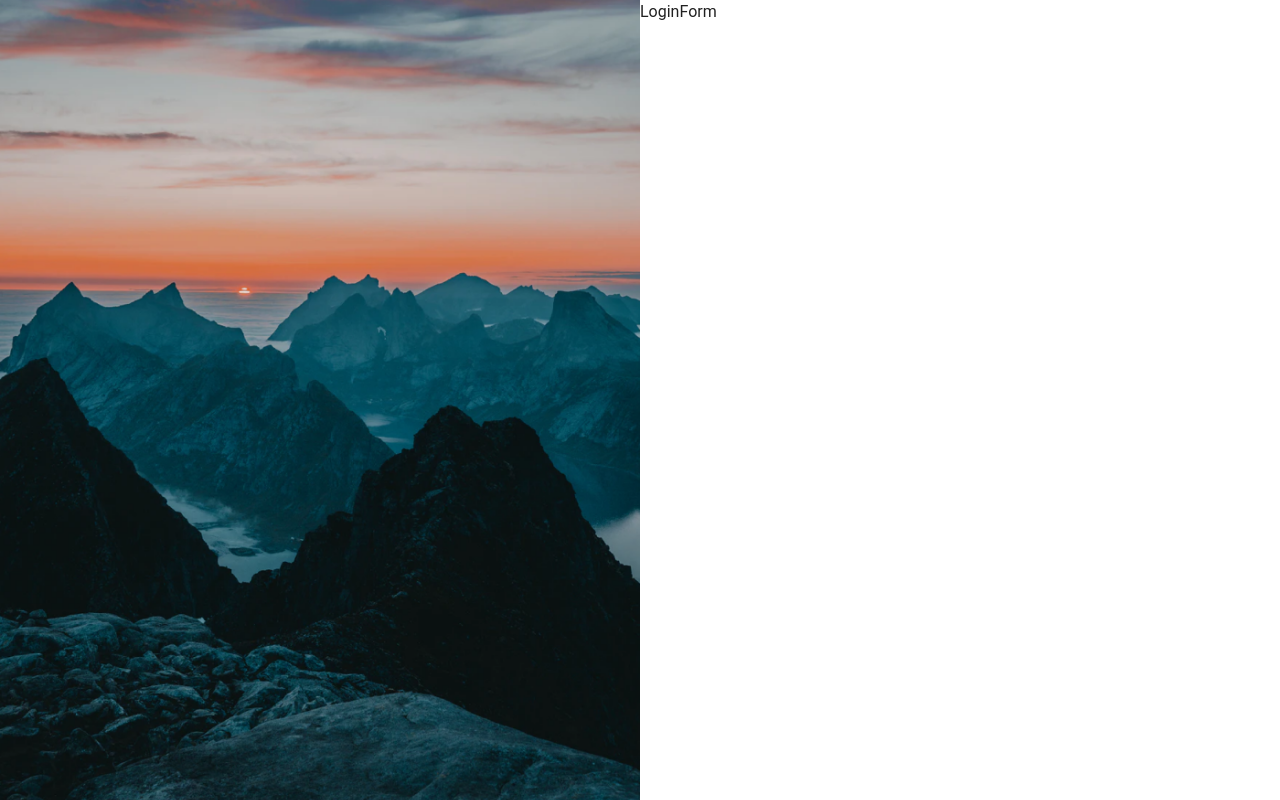
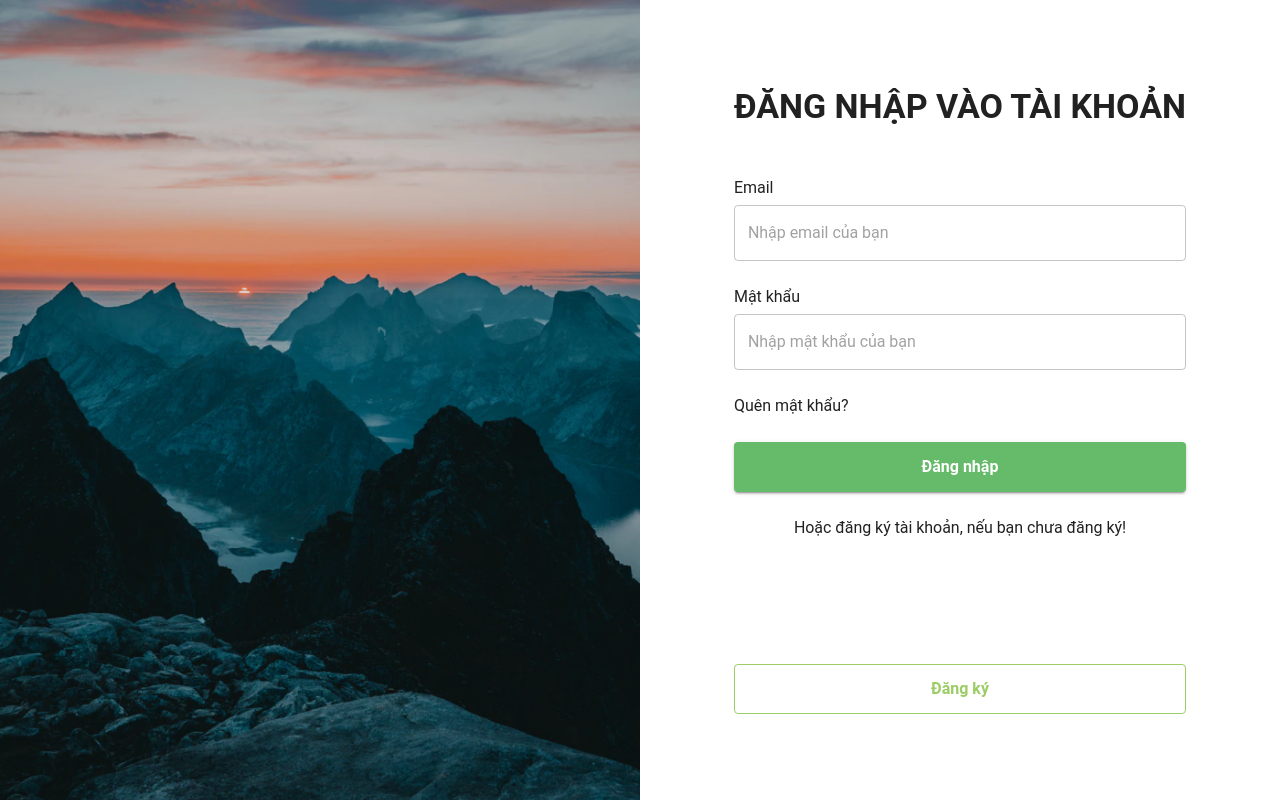
Before and after one commit to zinza-academy/nextjs-tienvh, a Next.js app in the folder nextjs-tienvh/: page /user/login in a window 1280 px wide. Built offline with nearby package versions, Linux system fonts and the light colour scheme.

Commit message:
feat: create layout

```diff
--- a/nextjs-tienvh/src/components/user/LoginForm.tsx
+++ b/nextjs-tienvh/src/components/user/LoginForm.tsx
@@ -1,9 +1,107 @@
-import React from 'react'
+'use client';
+import Box from '@mui/material/Box';
+import Button from '@mui/material/Button';
+import TextField from '@mui/material/TextField';
+import Typography from '@mui/material/Typography';
+import Link from 'next/link';
+import { useRouter } from 'next/navigation';
+import { Container } from '@mui/material';
+import { useState } from 'react'
+import { useForm } from 'react-hook-form';
 
-function LoginForm() {
+interface LoginFormData {
+  email: string,
+  password: string
+}
+export default  function LoginForm() {
+  const [isSubmitting, setIsSubmitting] = useState(false);
+  const router = useRouter();
+  const {
+    register,
+    handleSubmit,
+    formState: { errors, isValid },
+  } = useForm<LoginFormData>({
+    defaultValues: {
+      email: "",
+      password: ""
+    },
+    mode: "onChange",
+  });
+
   return (
-    <div>LoginForm</div>
-  )
+    <Container
+      sx={{
+        display: "flex",
+        justifyContent: "center",
+        alignItems: "center",
+        minHeight: "100vh",
+        padding: '20px'
+      }}
+    >
+      <Box component="form" sx={{display: 'flex', justifyContent: 'center', flexDirection: 'column', gap: 3, padding: '20px', boxSizing: 'border-box'}}>
+        <Typography variant="h4" sx={{ fontWeight:'bold'}} mb={3}>
+          Đăng nhập vào tài khoản
+        </Typography>
+
+        <Box sx={{display: 'flex', flexDirection: 'column'}}>
+          <label style={{paddingBottom: '5px'}}>Email</label>
+          <TextField
+            type="email"
+            placeholder="Nhập email của bạn"
+          />
+        </Box>
+
+        <Box sx={{display: 'flex', flexDirection: 'column'}}>
+          <label style={{paddingBottom: '5px'}}>Mật khẩu</label>
+          <TextField
+            type="password"
+            placeholder="Nhập mật khẩu của bạn"
+          />
+        </Box>
+
+        <Link className="forgot-pass" href="/user/forgot-password">Quên mật khẩu?</Link>
+
+        <Button
+          type="submit"
+          variant="contained"
+          fullWidth
+          disabled={isSubmitting}
+          sx={{
+            fontWeight: 'bold',
+            fontSize: '16px',
+            backgroundColor: "#66bb6a",
+            height: '50px',
+            "&:hover": {
+              backgroundColor: "#66bb6a",
+              opacity: 0.9,
+            },
+          }}
+        >
+          {isSubmitting ? 'Đang đăng nhập...' : 'Đăng nhập'}
+        </Button>
+
+        <Typography sx={{textAlign: 'center'}}>
+          Hoặc đăng ký tài khoản, nếu bạn chưa đăng ký!
+        </Typography>
+
+        <Button
+          variant="outlined"
+          fullWidth
+          sx={{
+            fontWeight: 'bold',
+            fontSize: '16px',
+            color: '#9ccc65',
+            borderColor: "#9ccc65",
+            height: '50px',
+            marginTop: '100px',
+            "&:hover": {
+              opacity: 0.9,
+            },
+          }}
+        >
+          Đăng ký
+        </Button>
+      </Box>
+    </Container>
+  );
 }
-
-export default LoginForm
--- a/nextjs-tienvh/src/lib/theme.ts
+++ b/nextjs-tienvh/src/lib/theme.ts
@@ -13,16 +13,62 @@ const theme = createTheme({
       'sans-serif',
     ].join(','),
     h1: {
-      fontSize: '2.5rem',
-      fontWeight: 500,
+      fontSize: '6rem',
+      fontWeight: 'light',
+      letterSpacing: '-0.6px'
     },
     h2: {
-      fontSize: '2rem',
-      fontWeight: 500,
+      fontSize: '3.75rem',
+      fontWeight: 'light',
+      letterSpacing: '-0.6px',
+      textTransform: 'uppercase'
+    },
+    h3: {
+      fontSize: '3rem',
+      letterSpacing: '-0.2px',
+      textTransform: 'uppercase'
+    },
+    h4: {
+      fontSize: '2.125rem',
+      textTransform: 'uppercase'
+    },
+    h5: {
+      fontSize: '1.5rem',
+      textTransform: 'uppercase'
+    },
+    h6: {
+      fontSize: '1.25rem',
+      fontWeight: 'medium',
+      letterSpacing: '-0.05px',
+      textTransform: 'uppercase'
     },
     body1: {
       fontSize: '1rem',
+      letterSpacing:'-0.04px'
     },
+    body2: {
+      fontSize: '0.875rem',
+      letterSpacing:'-0.04px'
+    },
+    subtitle1: {
+      fontSize: '1rem',
+      letterSpacing:'-0.04px'
+    },
+    subtitle2: {
+      fontSize: '0.875rem',
+      letterSpacing:'-0.05px',
+      fontWeight:'medium'
+    },
+    caption: {
+      fontSize: '0.75rem',
+      letterSpacing:'0.33px'
+    },
+    overline: {
+      fontSize: '0.75rem',
+      letterSpacing:'-0.04px',
+      textTransform: 'uppercase'
+    }
+
   },
   components: {
     MuiButton: {
```
